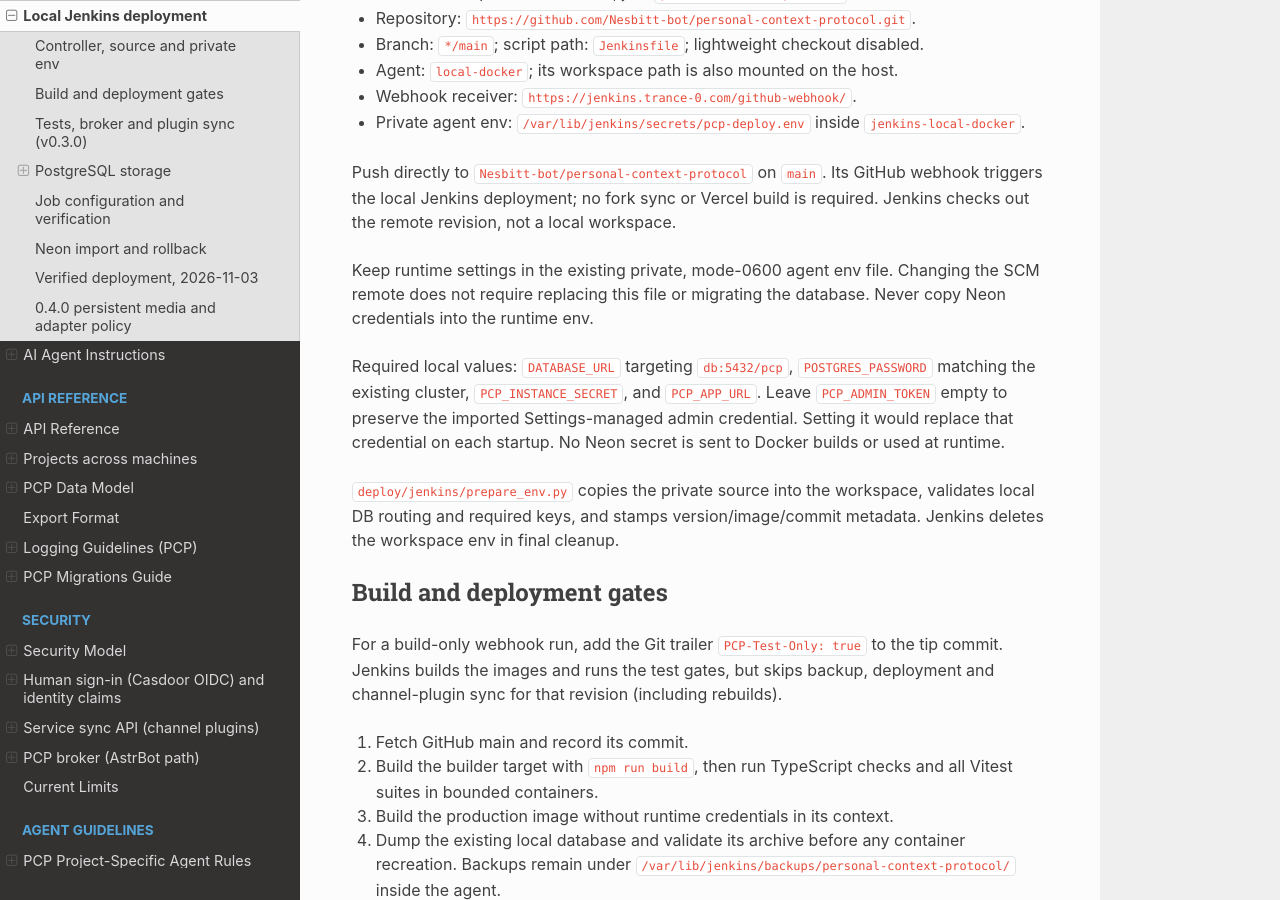
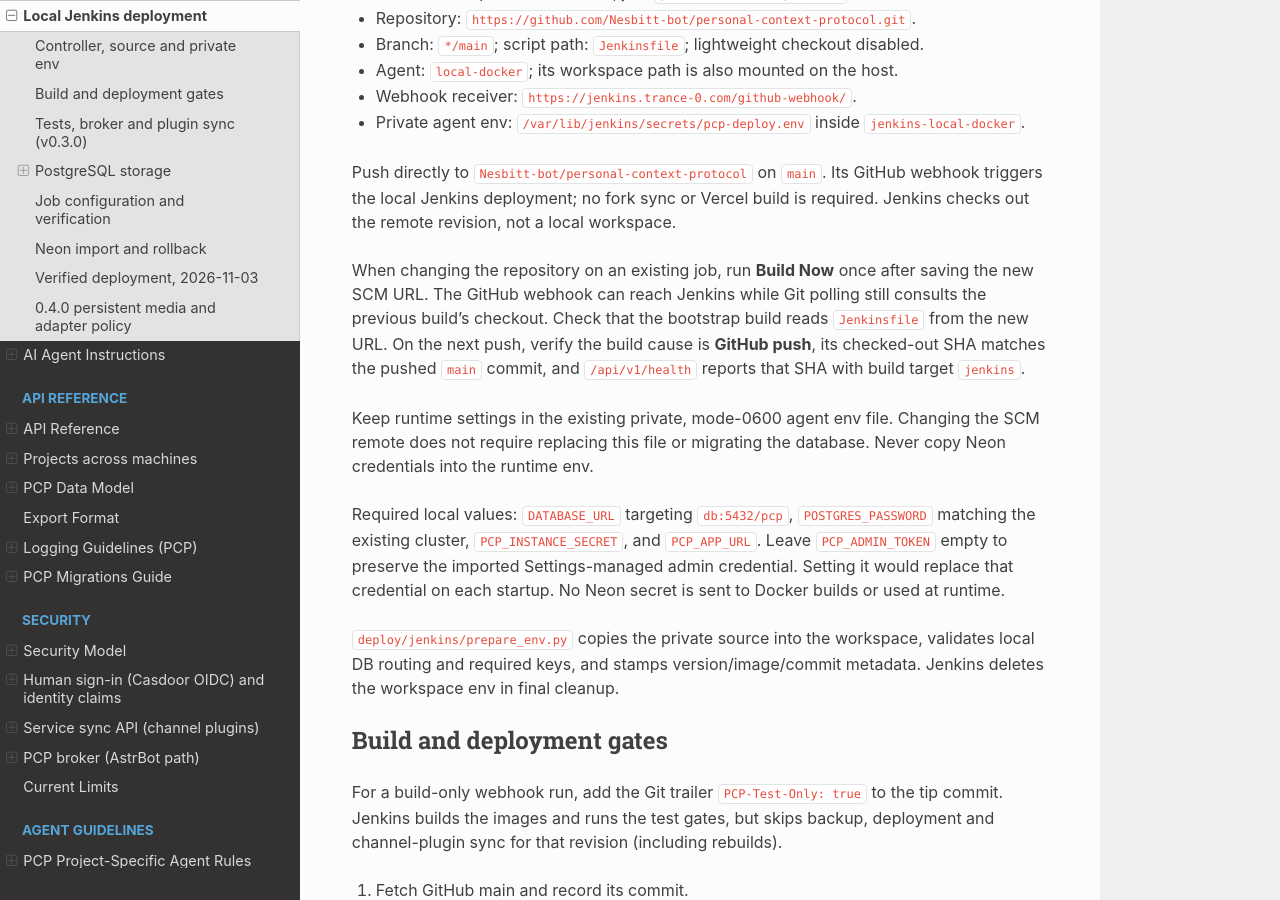
Before and after one commit to Nesbitt-bot/personal-context-protocol, a Sphinx documentation site: the page built from docs/deployment-jenkins.md, in a window 1280 px wide and 900 px high, scrolled down 361 px. Built offline with Sphinx 7.4.7 and the Read the Docs theme 3.1.0, drawn with Linux system fonts in a browser that asks for light colours.

Commit message:
ci: verify the PCP webhook checkout after an SCM change

```diff
--- a/docs/deployment-jenkins.md
+++ b/docs/deployment-jenkins.md
@@ -18,6 +18,13 @@ read-only migration source, not the deployed runtime database.
 Push directly to `Nesbitt-bot/personal-context-protocol` on `main`. Its GitHub
 webhook triggers the local Jenkins deployment; no fork sync or Vercel build is
 required. Jenkins checks out the remote revision, not a local workspace.
+
+When changing the repository on an existing job, run **Build Now** once after
+saving the new SCM URL. The GitHub webhook can reach Jenkins while Git polling
+still consults the previous build's checkout. Check that the bootstrap build
+reads `Jenkinsfile` from the new URL. On the next push, verify the build cause
+is **GitHub push**, its checked-out SHA matches the pushed `main` commit, and
+`/api/v1/health` reports that SHA with build target `jenkins`.
 
 Keep runtime settings in the existing private, mode-0600 agent env file.
 Changing the SCM remote does not require replacing this file or migrating the
```
Also changed, not shown: 1 other file.
